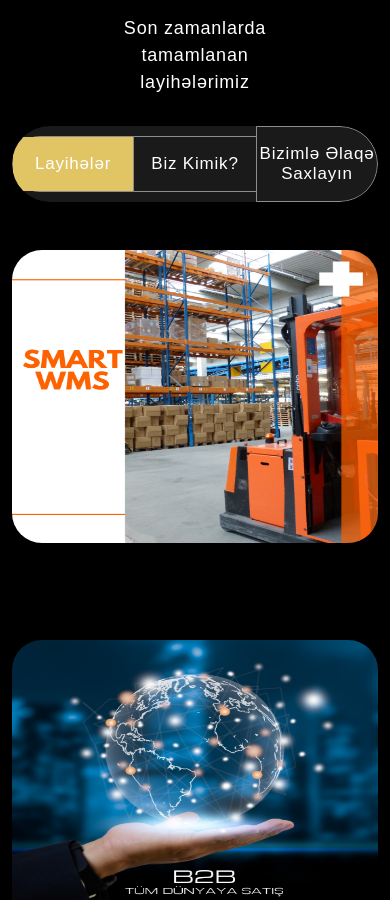
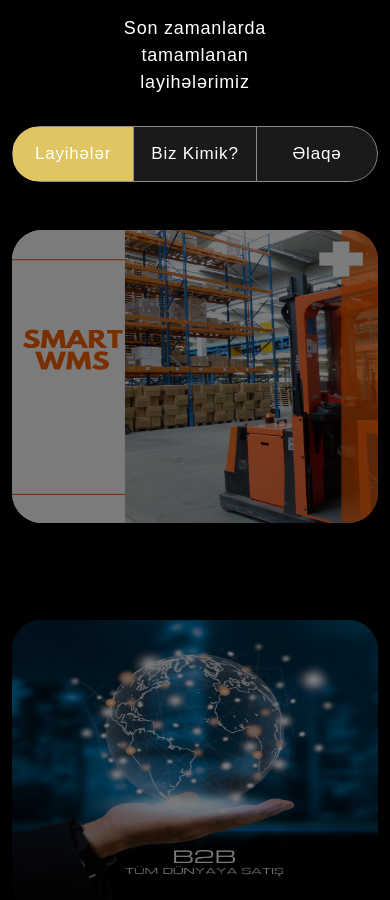
Before and after one commit to huseynesedov/MAT-software, a React (Create React App) app: page / in a window 390 px wide. Shown: the part 1269-2169 px from the top of the page. Built offline with nearby package versions, Linux system fonts and the light colour scheme; a web font is replaced by a local one.

Commit message:
jkfssdfzdfdn

```diff
--- a/src/Laungage/az/az.json
+++ b/src/Laungage/az/az.json
@@ -24,7 +24,7 @@
     "proje": "Layihələr",
     "our": "Son zamanlarda tamamlanan layihələrimiz",
     "we": "Biz Kimik?",
-    "contact": "Bizimlə Əlaqə Saxlayın",
+    "contact": "Əlaqə",
     "send": "Göndərmək"
   },
   "Skils": {
--- a/src/Pages/Home/css.css
+++ b/src/Pages/Home/css.css
@@ -622,6 +622,13 @@ nav.navbar .navbar-toggler[aria-expanded="true"] .navbar-toggler-icon {
   transition: 0.02s ease-in-out;
 }
 
+@media (max-width:768px) {
+
+  .proj-imgbx::before {
+    height: 100% !important;
+  }
+}
+
 .orange {
   font-size: 55px;
   color: #E1C564 !important;
```
